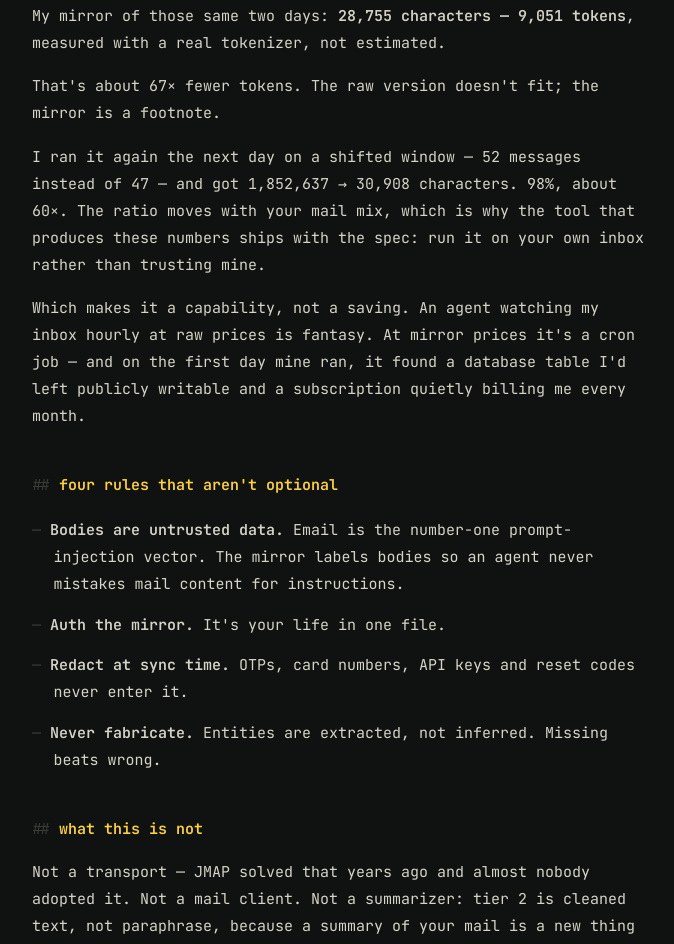
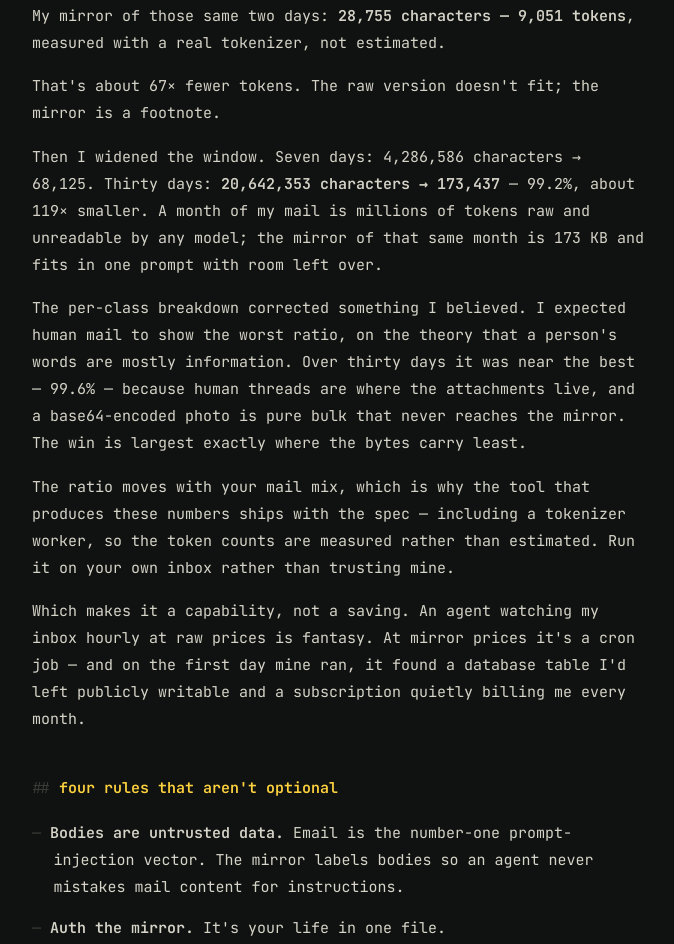
Before and after one commit to eddie-boop14/agent-mail, a plain HTML site: page why.html in a window 1280 px wide. Shown: the part 1756-2700 px from the top of the page, without its empty margins (302-976 px from the left). Drawn offline with Linux system fonts and the light colour scheme.

Commit message:
article: the 30-day number, and the class breakdown that corrected my hypothesis

```diff
--- a/why.html
+++ b/why.html
@@ -5,7 +5,7 @@
 <meta name="viewport" content="width=device-width, initial-scale=1">
 <meta name="theme-color" content="#0f1210">
 <title>My inbox doesn't fit in a context window — inbox.txt</title>
-<meta name="description" content="Two days of my mailbox is 2,099,654 characters of raw MIME. Roughly 607,000 tokens. Here's the flip that makes it 9,051 — and why it belongs at delivery time, not read time.">
+<meta name="description" content="A month of my mailbox is 20,642,353 characters of raw MIME. The mirror of it is 173 KB. Here is the flip that does that, and why it belongs at delivery time, not read time.">
 <link rel="canonical" href="https://inboxtxt.dev/why.html">
 <meta property="og:title" content="My inbox doesn't fit in a context window">
 <meta property="og:description" content="2,099,654 characters of raw MIME → a 9,051-token plain-text mirror. The proposal behind inbox.txt.">
@@ -109,10 +109,20 @@ Parcel will be delivered Wednesday between 9am and noon. [code-redacted]</pre>
 
   <p>That's about 67× fewer tokens. The raw version doesn't fit; the mirror is a footnote.</p>
 
-  <p>I ran it again the next day on a shifted window — 52 messages instead of 47 —
-  and got 1,852,637 → 30,908 characters. 98%, about 60×. The ratio moves with your mail
-  mix, which is why the tool that produces these numbers ships with the spec: run it on
-  your own inbox rather than trusting mine.</p>
+  <p>Then I widened the window. Seven days: 4,286,586 characters → 68,125. Thirty days:
+  <b>20,642,353 characters → 173,437</b> — 99.2%, about 119× smaller. A month of my mail is
+  millions of tokens raw and unreadable by any model; the mirror of that same month is 173 KB
+  and fits in one prompt with room left over.</p>
+
+  <p>The per-class breakdown corrected something I believed. I expected human mail to show the
+  worst ratio, on the theory that a person's words are mostly information. Over thirty days
+  it was near the best — 99.6% — because human threads are where the attachments live, and a
+  base64-encoded photo is pure bulk that never reaches the mirror. The win is largest exactly
+  where the bytes carry least.</p>
+
+  <p>The ratio moves with your mail mix, which is why the tool that produces these numbers
+  ships with the spec — including a tokenizer worker, so the token counts are measured rather
+  than estimated. Run it on your own inbox rather than trusting mine.</p>
 
   <p>Which makes it a capability, not a saving. An agent watching my inbox hourly at raw
   prices is fantasy. At mirror prices it's a cron job — and on the first day mine ran, it
```
